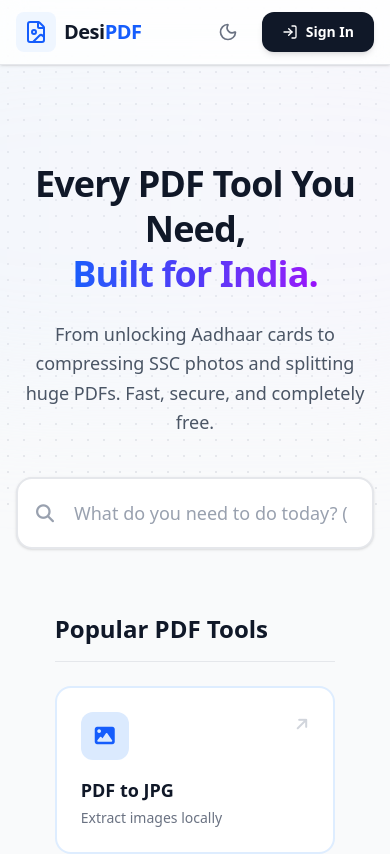
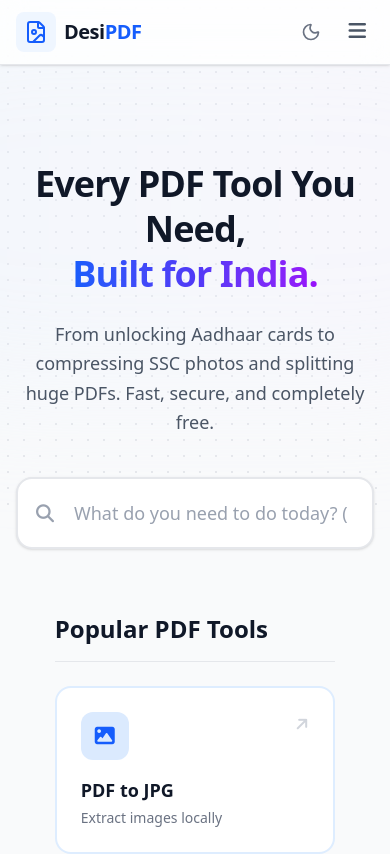
Before and after one commit to thyagarajsalome/Desi-pdf, a Next.js app: page / in a window 390 px wide. Shown: the top 854 px of the page. Built offline with nearby package versions, Linux system fonts and the light colour scheme; no server answers.

Commit message:
Add responsive mobile hamburger menu

```diff
--- a/src/components/Navbar.js
+++ b/src/components/Navbar.js
@@ -37,6 +37,8 @@ export default function Navbar() {
     }
   };
 
+  const [mobileMenuOpen, setMobileMenuOpen] = useState(false);
+
   return (
     <header className="sticky top-0 z-50 bg-white/80 dark:bg-[#09090b]/80 backdrop-blur-md border-b border-gray-200 dark:border-gray-800 shadow-sm transition-colors duration-300">
       <div className="max-w-7xl mx-auto px-4 sm:px-6 lg:px-8">
@@ -58,7 +60,7 @@ export default function Navbar() {
             <Link href="/merge" className="text-sm font-semibold text-gray-500 dark:text-gray-400 hover:text-gray-900 dark:hover:text-gray-100 transition">Merge</Link>
           </nav>
 
-          <div className="flex items-center gap-4">
+          <div className="flex items-center gap-3">
 
             <Link href="/pricing" className="hidden sm:flex items-center gap-2 px-3 py-1.5 rounded-lg bg-gradient-to-r from-amber-400 to-orange-500 text-white text-xs font-bold uppercase tracking-wider shadow-sm hover:shadow-md transition hover:-translate-y-0.5">
               <Crown className="h-3 w-3" /> Pro
@@ -76,9 +78,9 @@ export default function Navbar() {
             {loading ? (
               <Loader2 className="h-5 w-5 animate-spin text-gray-400" />
             ) : user ? (
-              <div className="flex items-center gap-4">
-                <div className="hidden sm:flex items-center gap-3">
-                  <span className="text-sm font-medium text-gray-700 dark:text-gray-300">{user.displayName.split(" ")[0]}</span>
+              <div className="hidden md:flex items-center gap-4">
+                <div className="flex items-center gap-3">
+                  <span className="text-sm font-medium text-gray-700 dark:text-gray-300">{user.displayName?.split(" ")[0]}</span>
                   <img src={user.photoURL || "https://ui-avatars.com/api/?name=User"} alt="Profile" className="h-8 w-8 rounded-full border-2 border-white dark:border-gray-800 shadow-sm" />
                 </div>
 
@@ -88,7 +90,7 @@ export default function Navbar() {
                     className="flex items-center gap-2 px-3 py-2 rounded-lg bg-blue-50 dark:bg-blue-900/20 text-blue-600 dark:text-blue-400 hover:bg-blue-100 dark:hover:bg-blue-900/40 text-sm font-bold transition"
                   >
                     <i className="fa-solid fa-shield-halved"></i>
-                    <span className="hidden sm:inline">Admin</span>
+                    <span>Admin</span>
                   </Link>
                 )}
 
@@ -97,21 +99,67 @@ export default function Navbar() {
                   className="flex items-center gap-2 px-3 py-2 rounded-lg text-gray-600 dark:text-gray-400 hover:bg-gray-100 dark:hover:bg-gray-800 text-sm font-medium transition"
                 >
                   <LogOut className="h-4 w-4" />
-                  <span className="hidden sm:inline">Logout</span>
+                  <span>Logout</span>
                 </button>
               </div>
             ) : (
-              <Link
-                href="/login"
-                className="flex items-center gap-2 px-5 py-2.5 rounded-xl bg-gray-900 dark:bg-white hover:bg-gray-800 dark:hover:bg-gray-100 text-white dark:text-gray-900 text-sm font-semibold shadow-md transition"
+              <button
+                onClick={handleLogin}
+                className="hidden md:flex items-center gap-2 px-5 py-2.5 rounded-xl bg-gray-900 dark:bg-white hover:bg-gray-800 dark:hover:bg-gray-100 text-white dark:text-gray-900 text-sm font-semibold shadow-md transition"
               >
                 <LogIn className="h-4 w-4" />
                 Sign In
-              </Link>
+              </button>
+            )}
+
+            {/* Mobile Menu Button */}
+            <button
+              onClick={() => setMobileMenuOpen(!mobileMenuOpen)}
+              className="md:hidden p-2 text-gray-600 dark:text-gray-300 hover:bg-gray-100 dark:hover:bg-gray-800 rounded-lg"
+            >
+              <i className={`fa-solid ${mobileMenuOpen ? 'fa-xmark' : 'fa-bars'} text-xl`}></i>
+            </button>
+
+          </div>
+        </div>
+      </div>
+
+      {/* Mobile Menu Dropdown */}
+      {mobileMenuOpen && (
+        <div className="md:hidden border-t border-gray-200 dark:border-gray-800 bg-white dark:bg-[#09090b] px-4 py-6 space-y-4 shadow-lg absolute w-full left-0">
+          <Link onClick={() => setMobileMenuOpen(false)} href="/" className="block text-base font-semibold text-gray-900 dark:text-gray-100">Tools Hub</Link>
+          <Link onClick={() => setMobileMenuOpen(false)} href="/pdf-to-jpg" className="block text-base font-semibold text-gray-600 dark:text-gray-400">PDF to JPG</Link>
+          <Link onClick={() => setMobileMenuOpen(false)} href="/compress" className="block text-base font-semibold text-gray-600 dark:text-gray-400">Compress PDF</Link>
+          <Link onClick={() => setMobileMenuOpen(false)} href="/merge" className="block text-base font-semibold text-gray-600 dark:text-gray-400">Merge PDF</Link>
+
+          <div className="pt-4 border-t border-gray-100 dark:border-gray-800 flex flex-col gap-4">
+            <Link onClick={() => setMobileMenuOpen(false)} href="/pricing" className="flex justify-center items-center gap-2 px-4 py-3 rounded-xl bg-gradient-to-r from-amber-400 to-orange-500 text-white text-sm font-bold uppercase tracking-wider">
+              <Crown className="h-4 w-4" /> Get Pro
+            </Link>
+
+            {user ? (
+              <>
+                <div className="flex items-center gap-3 px-2">
+                  <img src={user.photoURL || "https://ui-avatars.com/api/?name=User"} alt="Profile" className="h-10 w-10 rounded-full" />
+                  <span className="font-bold text-gray-900 dark:text-white">{user.displayName}</span>
+                </div>
+                {user.email === "thyagarajsalome@gmail.com" && (
+                  <Link onClick={() => setMobileMenuOpen(false)} href="/admin" className="flex items-center gap-2 px-4 py-3 bg-blue-50 dark:bg-blue-900/20 text-blue-600 dark:text-blue-400 rounded-xl font-bold justify-center">
+                    <i className="fa-solid fa-shield-halved"></i> Admin Dashboard
+                  </Link>
+                )}
+                <button onClick={() => { handleLogout(); setMobileMenuOpen(false); }} className="flex justify-center items-center gap-2 px-4 py-3 border-2 border-gray-200 dark:border-gray-800 rounded-xl font-bold text-gray-600 dark:text-gray-300">
+                  <LogOut className="h-4 w-4" /> Logout
+                </button>
+              </>
+            ) : (
+              <button onClick={() => { handleLogin(); setMobileMenuOpen(false); }} className="flex justify-center items-center gap-2 px-4 py-3 bg-gray-900 dark:bg-white text-white dark:text-gray-900 rounded-xl font-bold">
+                <LogIn className="h-4 w-4" /> Sign In with Google
+              </button>
             )}
           </div>
         </div>
-      </div>
+      )}
     </header>
   );
 }
```
